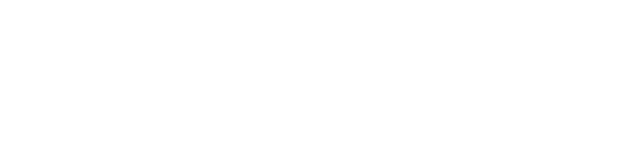
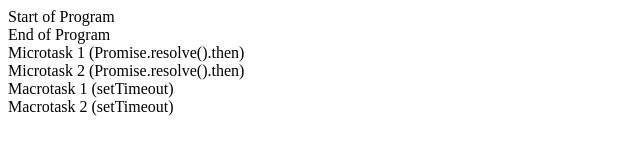
Before and after one commit to acciojob/alien-communication-system-MaheshB45, a website: page main.html in a window 1280 px wide. Shown: the whole page, without its empty margins (0-640 px from the left). Drawn offline with Linux system fonts and the light colour scheme.

Commit message:
created a submission

```diff
--- a/main.html
+++ b/main.html
@@ -7,6 +7,7 @@
 </head>
 
 <body>
+	<div id="output"></div>
 	<!-- the entire body must be written by student -->
     <script type="text/javascript" src="./script.js">
 </script>
--- a/script.js
+++ b/script.js
@@ -1 +1,29 @@
 //your JS code here. If required.
+function log(message) {
+  const outputDiv = document.getElementById('output');
+  outputDiv.innerHTML += message + '<br>';
+}
+
+log('Start of Program');
+
+/* Macrotask (setTimeout)*/
+setTimeout(() => {
+  log('Macrotask 1 (setTimeout)');
+}, 0);
+
+/* Macrotask (setTimeout)*/
+setTimeout(() => {
+  log('Macrotask 2 (setTimeout)');
+}, 0);
+
+/* Microtask (Promise.resolve().then)*/
+Promise.resolve().then(() => {
+  log('Microtask 1 (Promise.resolve().then)');
+});
+
+/* Microtask (Promise.resolve().then)*/
+Promise.resolve().then(() => {
+  log('Microtask 2 (Promise.resolve().then)');
+});
+
+log('End of Program');
```
